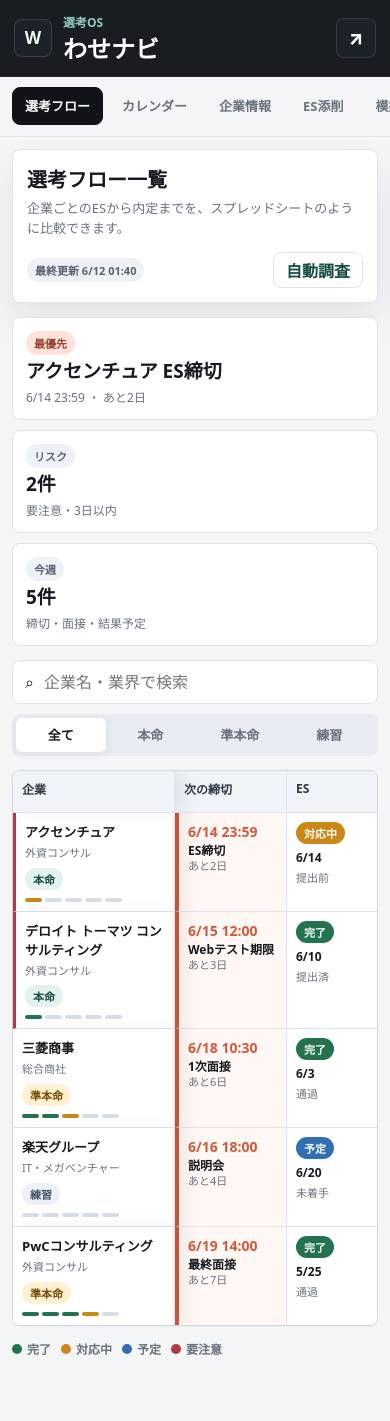
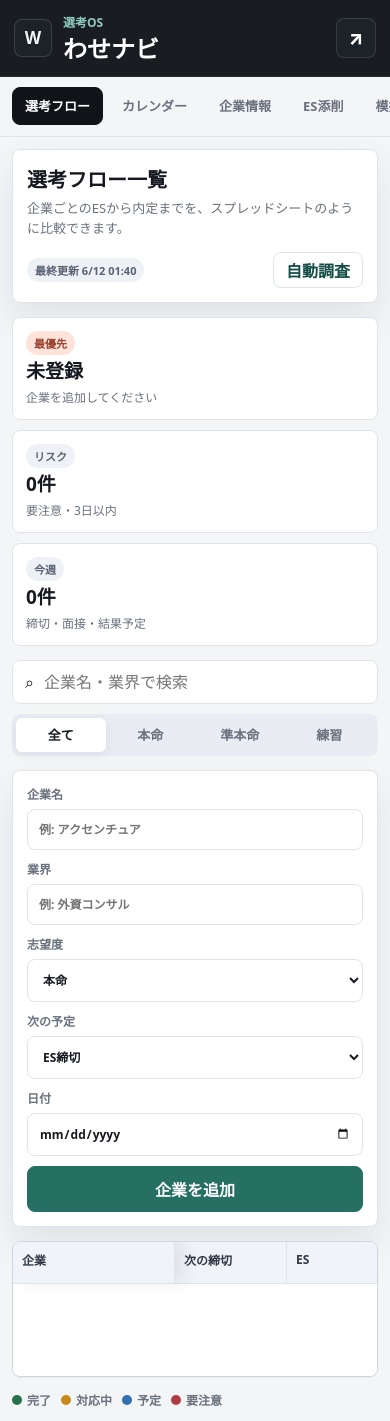
Before and after one commit to Oguharu0622/wase-navi, a website: page index.html in a window 390 px wide. Before the commit the page ends 1370 px from the top, so only its background shows below. Drawn offline with Linux system fonts and the light colour scheme.

Commit message:
Add files via upload

```diff
--- a/app.js
+++ b/app.js
@@ -1,108 +1,7 @@
 const steps = ["ES", "Webテスト", "1次面接", "最終面接", "内定"];
+const storageKey = "waseNaviCompanies";
 
-const companies = [
-  {
-    name: "アクセンチュア",
-    industry: "外資コンサル",
-    priority: "本命",
-    next: { label: "ES締切", date: "2026-06-14", time: "23:59" },
-    stages: {
-      ES: { status: "対応中", date: "2026-06-14", note: "提出前" },
-      Webテスト: { status: "予定", date: "2026-06-17", note: "締切3日前通知" },
-      "1次面接": { status: "未定", date: "", note: "ES通過後" },
-      最終面接: { status: "未定", date: "", note: "" },
-      内定: { status: "未定", date: "", note: "" }
-    },
-    events: [
-      { type: "ES締切", date: "2026-06-14", title: "アクセンチュア ES締切" },
-      { type: "Webテスト期限", date: "2026-06-17", title: "アクセンチュア Webテスト" },
-      { type: "合否予定日", date: "2026-06-21", title: "ES結果予定" }
-    ],
-    info: { salary: "初任給目安 430万円前後", location: "東京・関西ほか", role: "ビジネスコンサルタント", hiring: "大規模採用" },
-    share: "締切のみ",
-    privateMemo: "ケース対策を厚めにする"
-  },
-  {
-    name: "デロイト トーマツ コンサルティング",
-    industry: "外資コンサル",
-    priority: "本命",
-    next: { label: "Webテスト期限", date: "2026-06-15", time: "12:00" },
-    stages: {
-      ES: { status: "完了", date: "2026-06-10", note: "提出済" },
-      Webテスト: { status: "要注意", date: "2026-06-15", note: "未完了" },
-      "1次面接": { status: "予定", date: "2026-06-24", note: "オンライン" },
-      最終面接: { status: "未定", date: "", note: "" },
-      内定: { status: "未定", date: "", note: "" }
-    },
-    events: [
-      { type: "Webテスト期限", date: "2026-06-15", title: "DTC Webテスト期限" },
-      { type: "1次面接", date: "2026-06-24", title: "DTC 1次面接" }
-    ],
-    info: { salary: "初任給目安 430万円前後", location: "東京中心", role: "経営コンサルタント", hiring: "採用人数非公開" },
-    share: "締切のみ",
-    privateMemo: "Webテスト未完了"
-  },
-  {
-    name: "三菱商事",
-    industry: "総合商社",
-    priority: "準本命",
-    next: { label: "1次面接", date: "2026-06-18", time: "10:30" },
-    stages: {
-      ES: { status: "完了", date: "2026-06-03", note: "通過" },
-      Webテスト: { status: "完了", date: "2026-06-07", note: "通過" },
-      "1次面接": { status: "対応中", date: "2026-06-18", note: "対面" },
-      最終面接: { status: "予定", date: "未定", note: "1次通過後" },
-      内定: { status: "未定", date: "", note: "" }
-    },
-    events: [
-      { type: "1次面接", date: "2026-06-18", title: "三菱商事 1次面接" },
-      { type: "合否予定日", date: "2026-06-23", title: "面接結果予定" }
-    ],
-    info: { salary: "総合職水準", location: "国内・海外", role: "総合職", hiring: "年度により変動" },
-    share: "締切のみ",
-    privateMemo: "海外事業と志望動機を結びつける"
-  },
-  {
-    name: "楽天グループ",
-    industry: "IT・メガベンチャー",
-    priority: "練習",
-    next: { label: "説明会", date: "2026-06-16", time: "18:00" },
-    stages: {
-      ES: { status: "予定", date: "2026-06-20", note: "未着手" },
-      Webテスト: { status: "未定", date: "", note: "" },
-      "1次面接": { status: "未定", date: "", note: "" },
-      最終面接: { status: "未定", date: "", note: "" },
-      内定: { status: "未定", date: "", note: "" }
-    },
-    events: [
-      { type: "説明会", date: "2026-06-16", title: "楽天 説明会" },
-      { type: "ES締切", date: "2026-06-20", title: "楽天 ES締切" }
-    ],
-    info: { salary: "職種別", location: "東京ほか", role: "ビジネス総合職", hiring: "大規模採用" },
-    share: "締切のみ",
-    privateMemo: "英語経験の具体例を入れる"
-  },
-  {
-    name: "PwCコンサルティング",
-    industry: "外資コンサル",
-    priority: "準本命",
-    next: { label: "最終面接", date: "2026-06-19", time: "14:00" },
-    stages: {
-      ES: { status: "完了", date: "2026-05-25", note: "通過" },
-      Webテスト: { status: "完了", date: "2026-05-31", note: "通過" },
-      "1次面接": { status: "完了", date: "2026-06-09", note: "通過" },
-      最終面接: { status: "対応中", date: "2026-06-19", note: "14:00" },
-      内定: { status: "未定", date: "", note: "" }
-    },
-    events: [
-      { type: "最終面接", date: "2026-06-19", title: "PwC 最終面接" },
-      { type: "合否予定日", date: "2026-06-26", title: "最終結果予定" }
-    ],
-    info: { salary: "初任給目安 400万円台", location: "東京・大阪ほか", role: "コンサルタント", hiring: "採用人数非公開" },
-    share: "締切のみ",
-    privateMemo: "カルチャーフィットを確認"
-  }
-];
+let companies = loadCompanies();
 
 const state = {
   filter: "all",
@@ -127,6 +26,24 @@
 const runResearchButton = document.querySelector("#runResearchButton");
 const researchStatus = document.querySelector("#researchStatus");
 const researchOutput = document.querySelector("#researchOutput");
+const addCompanyButton = document.querySelector("#addCompanyButton");
+const newCompanyName = document.querySelector("#newCompanyName");
+const newCompanyIndustry = document.querySelector("#newCompanyIndustry");
+const newCompanyPriority = document.querySelector("#newCompanyPriority");
+const newCompanyNextLabel = document.querySelector("#newCompanyNextLabel");
+const newCompanyDate = document.querySelector("#newCompanyDate");
+
+function loadCompanies() {
+  try {
+    return JSON.parse(localStorage.getItem(storageKey)) || [];
+  } catch (error) {
+    return [];
+  }
+}
+
+function saveCompanies() {
+  localStorage.setItem(storageKey, JSON.stringify(companies));
+}
 
 function makeDate(dateText) {
   const [year, month, day] = dateText.split("-").map(Number);
@@ -147,7 +64,8 @@
 }
 
 function daysUntil(dateText) {
-  const today = makeDate("2026-06-12");
+  if (!dateText || dateText === "未定") return 999;
+  const today = makeDate(toLocalISO(new Date()));
   const target = makeDate(dateText);
   return Math.ceil((target - today) / 86400000);
 }
@@ -168,11 +86,28 @@
   }[status] || "blank";
 }
 
+function blankStages(nextLabel, nextDate) {
+  const stages = {};
+  steps.forEach((step) => {
+    stages[step] = { status: "未定", date: "", note: "" };
+  });
+
+  const matchingStep = steps.includes(nextLabel) ? nextLabel : nextLabel.includes("Web") ? "Webテスト" : nextLabel.includes("面接") ? nextLabel : "ES";
+  if (stages[matchingStep]) {
+    stages[matchingStep] = {
+      status: nextDate ? "対応中" : "予定",
+      date: nextDate || "",
+      note: nextLabel
+    };
+  }
+  return stages;
+}
+
 function renderProgressDots(company) {
   return `
     <span class="progress-dots" aria-label="進捗">
       ${steps.map((step) => {
-        const klass = statusClass(company.stages[step].status);
+        const klass = statusClass(company.stages[step]?.status);
         return `<span class="${klass === "blank" || klass === "waiting" ? "" : klass}"></span>`;
       }).join("")}
     </span>
@@ -180,7 +115,7 @@
 }
 
 function companyHasRisk(company) {
-  return steps.some((step) => company.stages[step].status === "要注意") || daysUntil(company.next.date) <= 3;
+  return steps.some((step) => company.stages[step]?.status === "要注意") || daysUntil(company.next.date) <= 3;
 }
 
 function filteredCompanies() {
@@ -191,12 +126,17 @@
   });
 }
 
+function emptyRow(colspan, text) {
+  return `<tr><td colspan="${colspan}" class="empty-cell">${text}</td></tr>`;
+}
+
 function renderFlowMatrix() {
-  flowBody.innerHTML = filteredCompanies().map((company) => {
+  const visible = filteredCompanies();
+  flowBody.innerHTML = visible.length ? visible.map((company) => {
     const until = daysUntil(company.next.date);
     const rowClass = companyHasRisk(company) ? "risk-row" : "";
     const stepCells = steps.map((step) => {
-      const stage = company.stages[step];
+      const stage = company.stages[step] || { status: "未定", date: "", note: "" };
       const klass = statusClass(stage.status);
       return `
         <td>
@@ -213,14 +153,14 @@
       <tr class="${rowClass}">
         <td class="sticky-col">
           <span class="company-name">${company.name}</span>
-          <span class="company-sub">${company.industry}</span>
+          <span class="company-sub">${company.industry || "業界未入力"}</span>
           <span class="priority ${priorityClass(company.priority)}">${company.priority}</span>
           ${renderProgressDots(company)}
         </td>
         <td class="deadline-cell">
-          <span class="date-strong">${formatDate(company.next.date)} ${company.next.time}</span>
+          <span class="date-strong">${formatDate(company.next.date)} ${company.next.time || ""}</span>
           <strong>${company.next.label}</strong>
-          <span class="cell-note">あと${until}日</span>
+          <span class="cell-note">${until === 999 ? "日付未定" : `あと${until}日`}</span>
         </td>
         ${stepCells}
         <td>
@@ -232,44 +172,92 @@
           <strong>${company.share}</strong>
           <span class="cell-note">ES本文・結果・志望度・メモは非共有</span>
         </td>
+        <td>
+          <button class="danger-button" data-delete-company="${company.id}">削除</button>
+        </td>
       </tr>
     `;
-  }).join("");
+  }).join("") : emptyRow(10, "企業はまだありません。上のフォームから追加してください。");
+
   renderCommandBoard();
 }
 
 function renderCommandBoard() {
   const visible = filteredCompanies();
-  const top = [...visible].sort((a, b) => a.next.date.localeCompare(b.next.date))[0];
+  const top = [...visible].filter((company) => company.next.date).sort((a, b) => a.next.date.localeCompare(b.next.date))[0];
   const risks = visible.filter(companyHasRisk).length;
   const weekEvents = visible.filter((company) => daysUntil(company.next.date) >= 0 && daysUntil(company.next.date) <= 7).length;
 
-  document.querySelector("#topPriorityTitle").textContent = top ? `${top.name} ${top.next.label}` : "-";
-  document.querySelector("#topPriorityMeta").textContent = top ? `${formatDate(top.next.date)} ${top.next.time} ・ あと${daysUntil(top.next.date)}日` : "-";
+  document.querySelector("#topPriorityTitle").textContent = top ? `${top.name} ${top.next.label}` : "未登録";
+  document.querySelector("#topPriorityMeta").textContent = top ? `${formatDate(top.next.date)} ${top.next.time || ""} ・ あと${daysUntil(top.next.date)}日` : "企業を追加してください";
   document.querySelector("#riskCount").textContent = `${risks}件`;
   document.querySelector("#weekCount").textContent = `${weekEvents}件`;
 }
 
 function renderCompanyTable() {
-  companyBody.innerHTML = companies.map((company) => `
+  companyBody.innerHTML = companies.length ? companies.map((company) => `
     <tr>
       <td class="sticky-col">
         <span class="company-name">${company.name}</span>
       </td>
-      <td>${company.industry}</td>
+      <td>${company.industry || "-"}</td>
       <td><span class="priority ${priorityClass(company.priority)}">${company.priority}</span></td>
       <td>${company.info.role}</td>
       <td>${company.info.salary}</td>
       <td>${company.info.location}</td>
       <td>${company.info.hiring}</td>
+      <td><button class="danger-button" data-delete-company="${company.id}">削除</button></td>
     </tr>
-  `).join("");
+  `).join("") : emptyRow(8, "企業情報はまだありません。選考フロー画面から企業を追加してください。");
 }
 
 function renderSelects() {
+  const options = companies.map((company) => `<option value="${company.name}">${company.name}</option>`).join("");
   [feedbackCompany, interviewCompany].forEach((select) => {
-    select.innerHTML = companies.map((company) => `<option value="${company.name}">${company.name}</option>`).join("");
+    select.innerHTML = options || `<option value="">企業未登録</option>`;
   });
+}
+
+function renderAll() {
+  renderFlowMatrix();
+  renderCompanyTable();
+  renderSelects();
+  renderCalendar();
+}
+
+function addCompany() {
+  const name = newCompanyName.value.trim();
+  if (!name) {
+    newCompanyName.focus();
+    return;
+  }
+
+  const date = newCompanyDate.value;
+  const company = {
+    id: crypto.randomUUID ? crypto.randomUUID() : `${Date.now()}`,
+    name,
+    industry: newCompanyIndustry.value.trim(),
+    priority: newCompanyPriority.value,
+    next: { label: newCompanyNextLabel.value, date, time: "" },
+    stages: blankStages(newCompanyNextLabel.value, date),
+    events: [],
+    info: { salary: "-", location: "-", role: "-", hiring: "-" },
+    share: "締切のみ",
+    privateMemo: ""
+  };
+
+  companies = [company, ...companies];
+  saveCompanies();
+  newCompanyName.value = "";
+  newCompanyIndustry.value = "";
+  newCompanyDate.value = "";
+  renderAll();
+}
+
+function deleteCompany(id) {
+  companies = companies.filter((company) => company.id !== id);
+  saveCompanies();
+  renderAll();
 }
 
 function allEvents() {
@@ -279,20 +267,20 @@
 function renderCalendar() {
   const calendarStrip = document.querySelector("#calendarStrip");
   const eventList = document.querySelector("#eventList");
-  const base = makeDate("2026-06-12");
-  const labels = ["金", "土", "日", "月", "火", "水", "木"];
+  const base = makeDate(toLocalISO(new Date()));
+  const labels = ["日", "月", "火", "水", "木", "金", "土"];
   calendarStrip.innerHTML = "";
 
-  labels.forEach((label, index) => {
+  for (let index = 0; index < 7; index += 1) {
     const date = new Date(base);
     date.setDate(base.getDate() + index);
     const iso = toLocalISO(date);
     const day = document.createElement("button");
-    day.className = `calendar-day${index === 2 ? " active" : ""}`;
-    day.innerHTML = `<span>${label}</span><strong>${date.getDate()}</strong>`;
+    day.className = `calendar-day${index === 0 ? " active" : ""}`;
+    day.innerHTML = `<span>${labels[date.getDay()]}</span><strong>${date.getDate()}</strong>`;
     day.addEventListener("click", () => renderEventsForDate(iso));
     calendarStrip.appendChild(day);
-  });
+  }
 
   function renderEventsForDate(date) {
     document.querySelectorAll(".calendar-day").forEach((day) => day.classList.remove("active"));
@@ -309,7 +297,7 @@
       : `<div class="event-row"><span class="event-date">${formatDate(date)}</span><span class="event-title">予定なし<br><small>サンプル予定は表示しない設定です</small></span></div>`;
   }
 
-  renderEventsForDate("2026-06-12");
+  renderEventsForDate(toLocalISO(base));
 }
 
 function calculateFit(text, companyName) {
@@ -324,12 +312,18 @@
 function renderFeedback() {
   const text = document.querySelector("#essayInput").value;
   const companyName = feedbackCompany.value;
+  const company = companies.find((item) => item.name === companyName);
+  if (!company) {
+    feedbackBox.innerHTML = `<p><strong>企業未登録:</strong> 先に選考フロー画面で企業を追加してください。</p>`;
+    fitScore.textContent = "-";
+    return;
+  }
+
   const score = calculateFit(text, companyName);
-  const company = companies.find((item) => item.name === companyName);
   const hasNumber = /\d|一|二|三|四|五|六|七|八|九|十/.test(text);
   fitScore.textContent = score;
   feedbackBox.innerHTML = `
-    <p><strong>企業との一致度:</strong> ${company.industry}で見られやすい「課題を見つけて動く力」は伝わっています。</p>
+    <p><strong>企業との一致度:</strong> ${company.industry || "この企業"}で見られやすい「課題を見つけて動く力」は伝わっています。</p>
     <p><strong>直すと強い点:</strong> ${hasNumber ? "数字は入っています。" : "成果を数字で足すと強くなります。"} ${company.name}でどう活きるかを最後の1文に入れると一致度が上がります。</p>
     <p><strong>追加したい観点:</strong> 自分の役割、周囲を巻き込んだ方法、再現できる強み。</p>
   `;
@@ -347,7 +341,12 @@
   const companyName = interviewCompany.value;
   const mode = document.querySelector("#interviewMode").value;
   const company = companies.find((item) => item.name === companyName);
-  const currentStep = steps.find((step) => ["対応中", "要注意"].includes(company.stages[step].status)) || "ES";
+  if (!company) {
+    chatPanel.innerHTML = `<p>先に選考フロー画面で企業を追加してください。</p>`;
+    return;
+  }
+
+  const currentStep = steps.find((step) => ["対応中", "要注意"].includes(company.stages[step]?.status)) || "ES";
   chatPanel.innerHTML = `<p><strong>${companyName}</strong> / ${mode} / 現在の選考: ${currentStep}</p>`;
 
   if (!key) {
@@ -379,11 +378,11 @@
 }
 
 function shareDeadlines() {
-  const text = allEvents()
-    .filter((event) => ["ES締切", "Webテスト期限", "1次面接", "最終面接"].includes(event.type))
-    .map((event) => `${formatDate(event.date)} ${event.type}: ${event.company}`)
+  const text = companies
+    .filter((company) => company.next.date)
+    .map((company) => `${formatDate(company.next.date)} ${company.next.label}: ${company.name}`)
     .join("\n");
-  navigator.clipboard?.writeText(text);
+  navigator.clipboard?.writeText(text || "共有できる締切はまだありません。");
   document.querySelector("#shareDeadlines").setAttribute("aria-label", "締切をコピーしました");
 }
 
@@ -476,24 +475,27 @@
   });
 });
 
+document.addEventListener("click", (event) => {
+  const deleteButton = event.target.closest("[data-delete-company]");
+  if (deleteButton) {
+    deleteCompany(deleteButton.dataset.deleteCompany);
+  }
+});
+
 searchInput.addEventListener("input", (event) => {
   state.query = event.target.value;
   renderFlowMatrix();
 });
 
+addCompanyButton.addEventListener("click", addCompany);
 feedbackButton.addEventListener("click", renderFeedback);
 startInterview.addEventListener("click", generateInterviewQuestion);
 runResearchButton.addEventListener("click", runCompanyResearch);
 document.querySelector("#shareDeadlines").addEventListener("click", shareDeadlines);
-document.querySelector("#researchButton").addEventListener("click", () => {
-  switchPanel("research");
-});
+document.querySelector("#researchButton").addEventListener("click", () => switchPanel("research"));
 document.querySelector("#todayButton").addEventListener("click", renderCalendar);
 
-renderSelects();
-renderFlowMatrix();
-renderCompanyTable();
-renderCalendar();
+renderAll();
 
 if ("serviceWorker" in navigator && location.protocol !== "file:") {
   navigator.serviceWorker.register("./service-worker.js");
--- a/index.html
+++ b/index.html
@@ -78,6 +78,45 @@
           </div>
         </section>
 
+        <section class="add-company-panel" aria-label="企業を追加">
+          <div class="field-row">
+            <label class="field">
+              <span>企業名</span>
+              <input id="newCompanyName" type="text" placeholder="例: アクセンチュア">
+            </label>
+            <label class="field">
+              <span>業界</span>
+              <input id="newCompanyIndustry" type="text" placeholder="例: 外資コンサル">
+            </label>
+          </div>
+          <div class="field-row three">
+            <label class="field">
+              <span>志望度</span>
+              <select id="newCompanyPriority">
+                <option>本命</option>
+                <option>準本命</option>
+                <option>練習</option>
+              </select>
+            </label>
+            <label class="field">
+              <span>次の予定</span>
+              <select id="newCompanyNextLabel">
+                <option>ES締切</option>
+                <option>Webテスト期限</option>
+                <option>1次面接</option>
+                <option>最終面接</option>
+                <option>説明会</option>
+                <option>合否予定日</option>
+              </select>
+            </label>
+            <label class="field">
+              <span>日付</span>
+              <input id="newCompanyDate" type="date">
+            </label>
+          </div>
+          <button class="primary-button compact" id="addCompanyButton">企業を追加</button>
+        </section>
+
         <div class="matrix-shell" aria-label="選考フロー表">
           <table class="flow-matrix">
             <thead>
@@ -91,6 +130,7 @@
                 <th>内定</th>
                 <th>通知</th>
                 <th>共有</th>
+                <th>操作</th>
               </tr>
             </thead>
             <tbody id="flowBody"></tbody>
@@ -135,6 +175,7 @@
                 <th>給与</th>
                 <th>勤務地</th>
                 <th>採用人数</th>
+                <th>操作</th>
               </tr>
             </thead>
             <tbody id="companyBody"></tbody>
--- a/service-worker.js
+++ b/service-worker.js
@@ -1,4 +1,4 @@
-const CACHE_NAME = "wase-navi-v2";
+const CACHE_NAME = "wase-navi-v3";
 const ASSETS = [
   "./",
   "./index.html",
--- a/styles.css
+++ b/styles.css
@@ -147,6 +147,10 @@
   border-color: var(--primary);
 }
 
+.primary-button.compact {
+  margin-top: 0;
+}
+
 .tabbar {
   position: sticky;
   top: 67px;
@@ -278,6 +282,26 @@
 .controls {
   display: grid;
   gap: 10px;
+}
+
+.add-company-panel {
+  display: grid;
+  gap: 10px;
+  padding: 14px;
+  background: var(--panel);
+  border: 1px solid var(--line);
+  border-radius: 8px;
+  box-shadow: var(--shadow);
+}
+
+.field-row {
+  display: grid;
+  grid-template-columns: repeat(2, minmax(0, 1fr));
+  gap: 10px;
+}
+
+.field-row.three {
+  grid-template-columns: 0.85fr 1fr 1fr;
 }
 
 .search-box {
@@ -705,6 +729,25 @@
   text-decoration: none;
 }
 
+.danger-button {
+  min-height: 34px;
+  border: 1px solid #f0c4c8;
+  border-radius: 8px;
+  background: #fff3f4;
+  color: var(--danger);
+  padding: 0 10px;
+  font-size: 12px;
+  font-weight: 900;
+}
+
+.empty-cell {
+  height: 92px;
+  color: var(--muted);
+  text-align: center;
+  vertical-align: middle;
+  font-weight: 800;
+}
+
 .research-flow div {
   display: flex;
   align-items: center;
@@ -757,4 +800,9 @@
   .command-board article {
     min-height: 76px;
   }
+
+  .field-row,
+  .field-row.three {
+    grid-template-columns: 1fr;
+  }
 }
```
